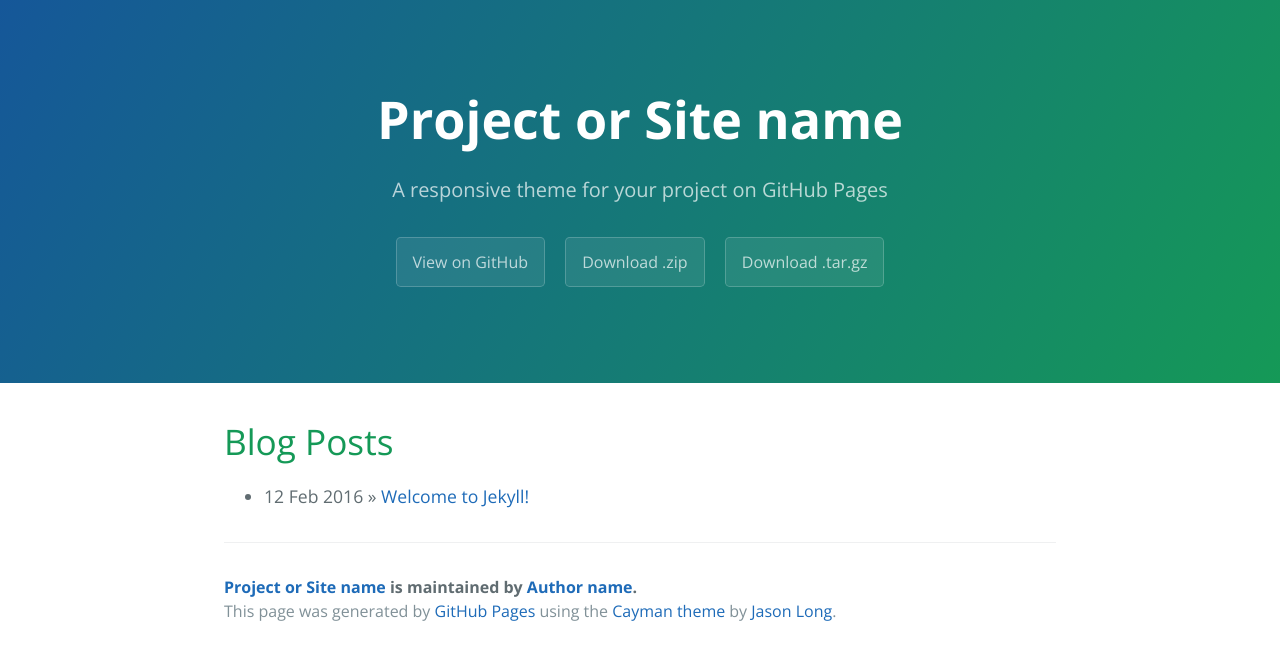
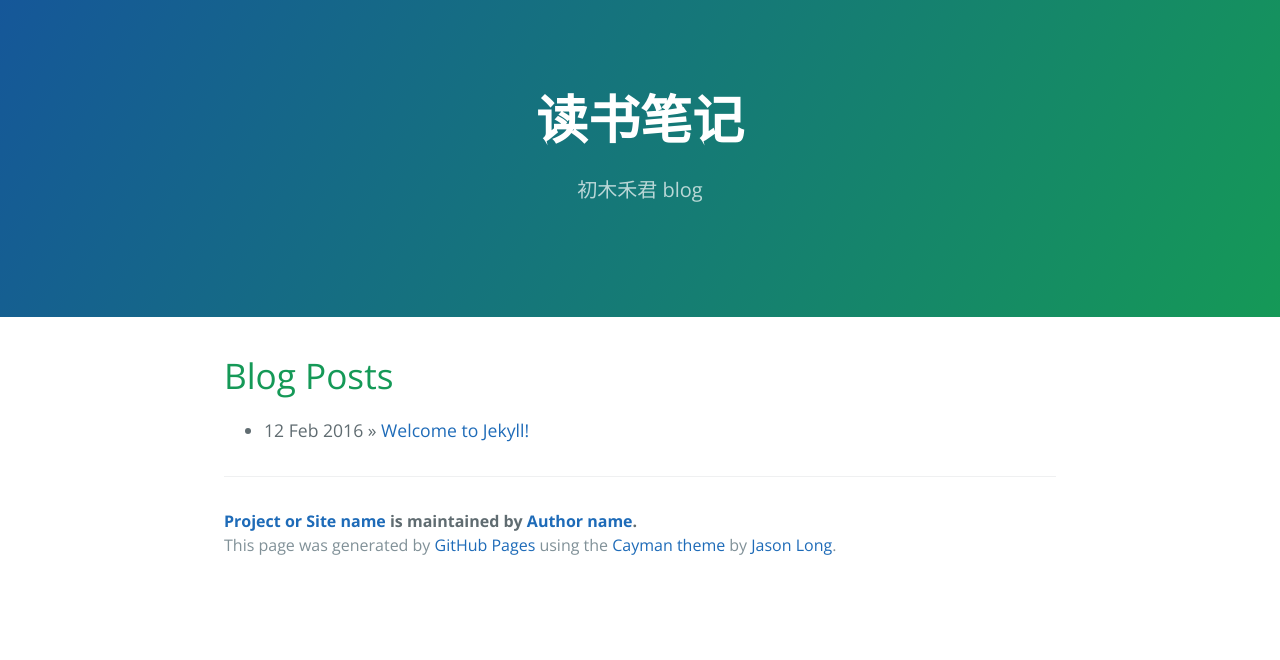
Before and after one commit to zhangzhanging/zhangzhanging.github.io, a Jekyll site: the page built from index.html, in a window 1280 px wide. Shown: the top 660 px of the page. Built offline with Jekyll 4.4.1, drawn with Linux system fonts in a browser that asks for light colours; the list of posts is cut into pages by our own code.

Commit message:
Initial commit

```diff
--- a/_includes/page-header.html
+++ b/_includes/page-header.html
@@ -1,7 +1,5 @@
 <section class="page-header">
-  <h1 class="project-name">{{ site.title }}</h1>
-  <h2 class="project-tagline">{{ site.tagline }}</h2>
-  <a href="#" class="btn">View on GitHub</a>
-  <a href="#" class="btn">Download .zip</a>
-  <a href="#" class="btn">Download .tar.gz</a>
+  <h1 class="project-name">读书笔记</h1>
+  <h2 class="project-tagline">初木禾君 blog</h2>
+
 </section>
```
